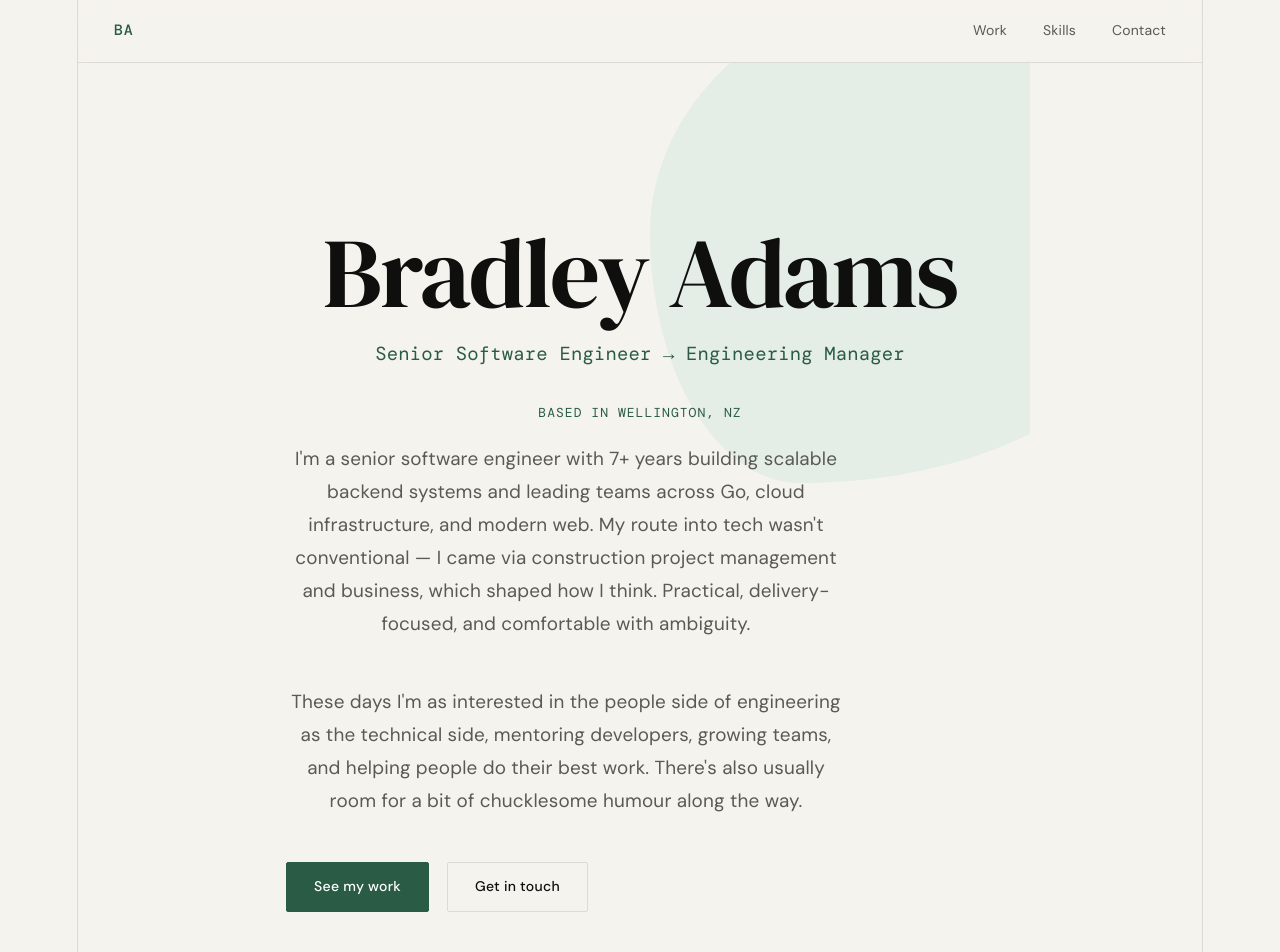
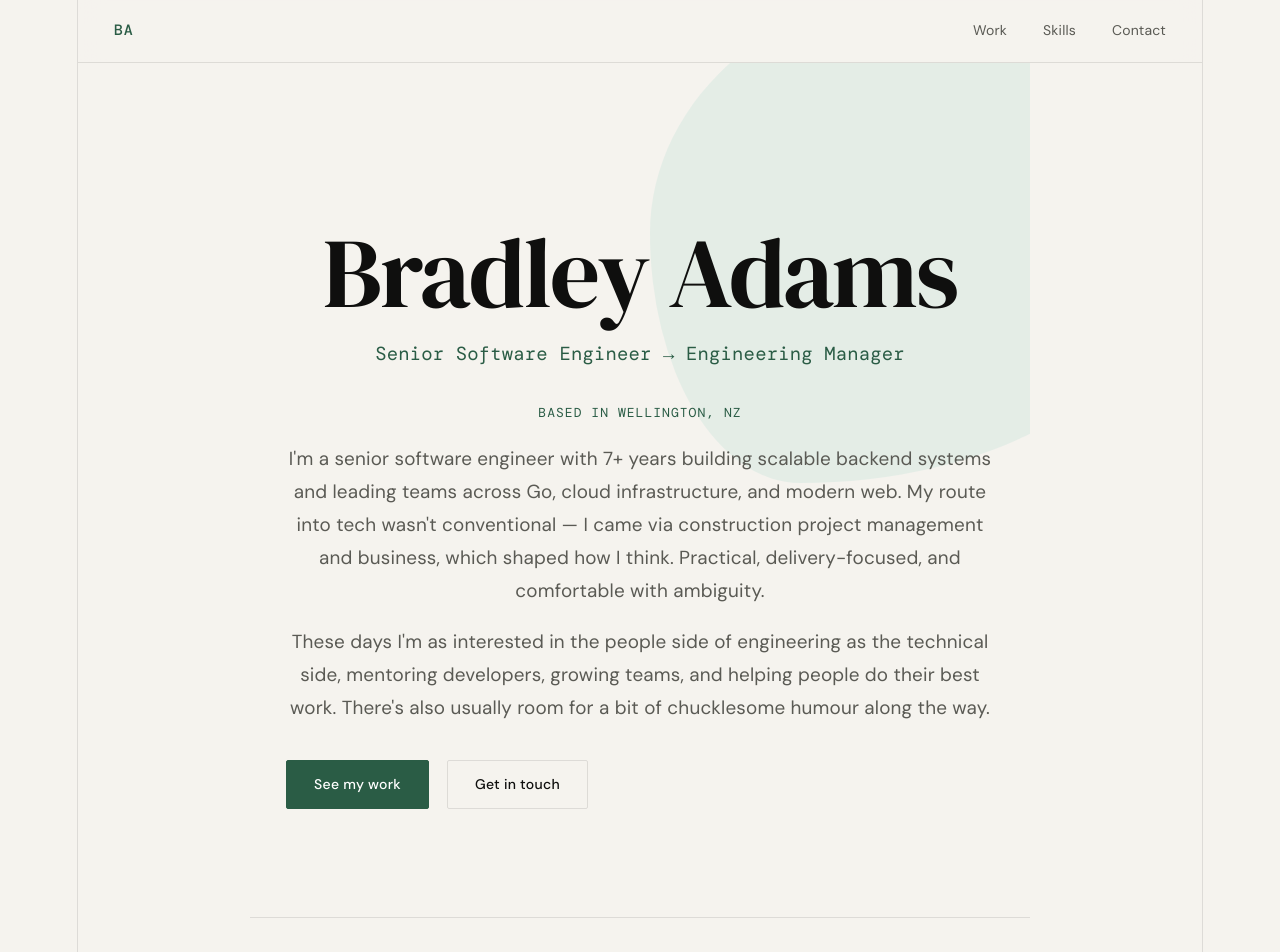
Before and after one commit to bradley-adams/bradley-adams.github.io, a React (Vite) app: page / in a window 1280 px wide. Shown: the top 952 px of the page. Built offline with nearby package versions, Linux system fonts and the light colour scheme.

Commit message:
center bio

```diff
--- a/src/App.css
+++ b/src/App.css
@@ -99,16 +99,14 @@ a { color: inherit; text-decoration: none; }
   transition: opacity 0.4s ease;
   min-height: 1.6em;
 }
-.hero__role--visible { opacity: 1; }
-.hero__role--hidden { opacity: 0; }
+
 .hero__bio {
-  max-width: 560px;
   color: var(--ink-soft);
   font-size: 1.05rem;
   line-height: 1.75;
-  margin-bottom: 2.5rem;
+  margin-bottom: 1rem;
 }
-.hero__actions { display: flex; gap: 1rem; flex-wrap: wrap; }
+.hero__actions { display: flex; gap: 1rem; flex-wrap: wrap; margin-top: 2rem;}
 
 .btn {
   display: inline-flex;
```
